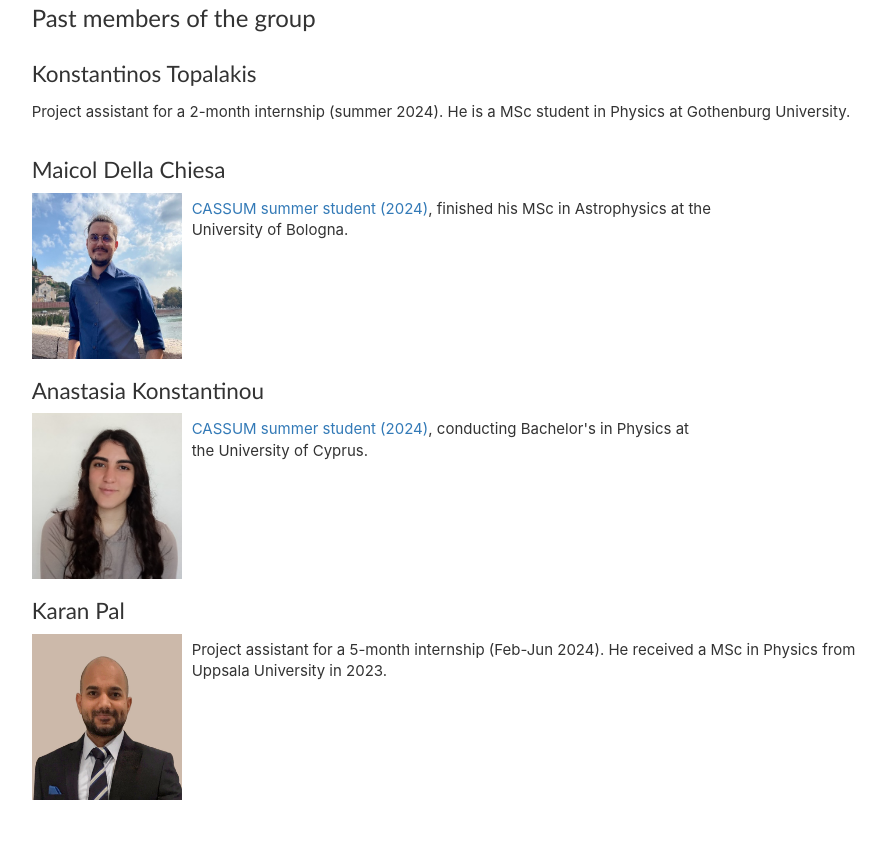
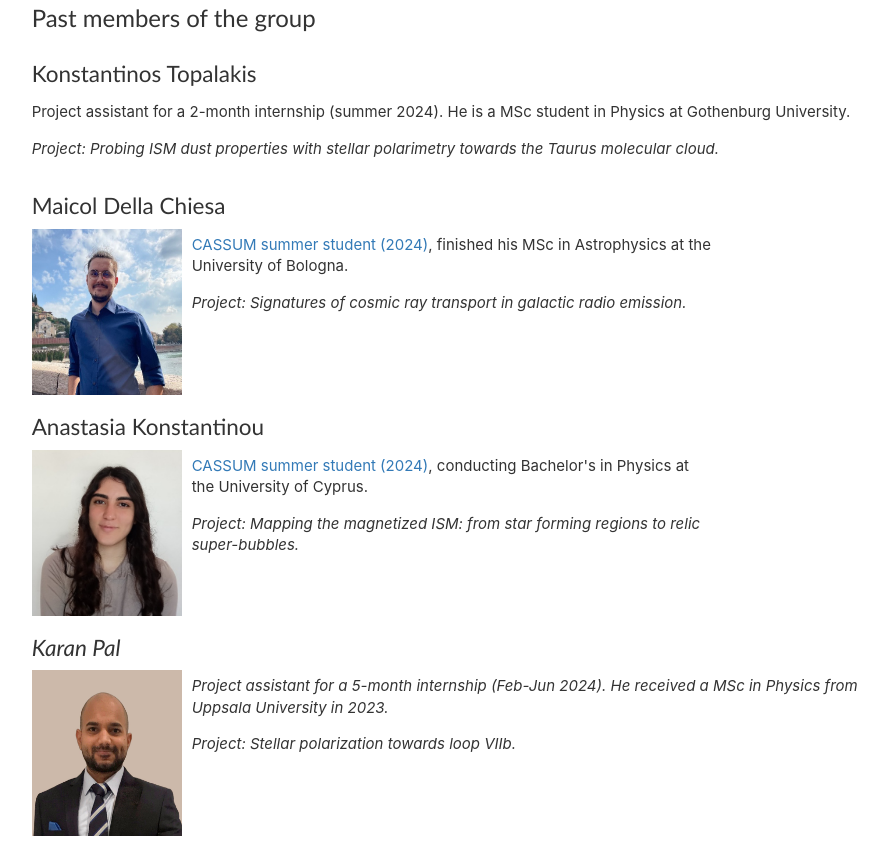
Before and after one commit to gpanopoulou/gpanopoulou.github.io, a plain HTML site: page group.html in a window 1280 px wide. Shown: the part 917-1761 px from the top of the page, without its empty margins (158-1046 px from the left). Before the commit the page ends 1725 px from the top, so only its background shows below. Drawn offline with Linux system fonts and the light colour scheme.

Commit message:
added project names in past members

```diff
--- a/group.html
+++ b/group.html
@@ -170,22 +170,26 @@ hr {
         <h2>Konstantinos Topalakis</h2>
 
         <p> Project assistant for a 2-month internship (summer 2024). He is a MSc student in Physics at Gothenburg University.
+<p><i>Project: Probing ISM dust properties with stellar polarimetry towards the Taurus molecular cloud.</i>
 </div>
 
 <div style="display: inline-block;">
         <h2>Maicol Della Chiesa</h2>
         <img src="maicol_pic.jpeg" style="float: left; margin-right:10px; width:150px;height:166px;">
         <p> <a href="http://cosmicorigins.space/cassum-vico24" class="link"> <span> CASSUM summer student (2024)</span></a>, finished his MSc in Astrophysics at the University of Bologna.
+<p> <i>Project: Signatures of cosmic ray transport in galactic radio emission.</i>
 </div>
 
 <div style="display: inline-block;">
         <h2>Anastasia Konstantinou</h2>
         <img src="anastasia_crop.jpg" style="float: left; margin-right:10px; width:150px;height:166px;">
         <p> <a href="http://cosmicorigins.space/cassum-vico24" class="link"> <span> CASSUM summer student (2024)</span></a>, conducting Bachelor's in Physics at the University of Cyprus.
+<p><i>Project: Mapping the magnetized ISM: from star forming regions to relic super-bubbles.
 </div>
 
 <div style="display: inline-block;">
         <h2>Karan Pal</h2>
         <img src="Karan.jpg" style="float: left; margin-right:10px; width:150px;height:166px;">
         <p> Project assistant for a 5-month internship (Feb-Jun 2024). He received a MSc in Physics from Uppsala University in 2023.
+<p><i>Project: Stellar polarization towards loop VIIb.</i>
 </div>
```
